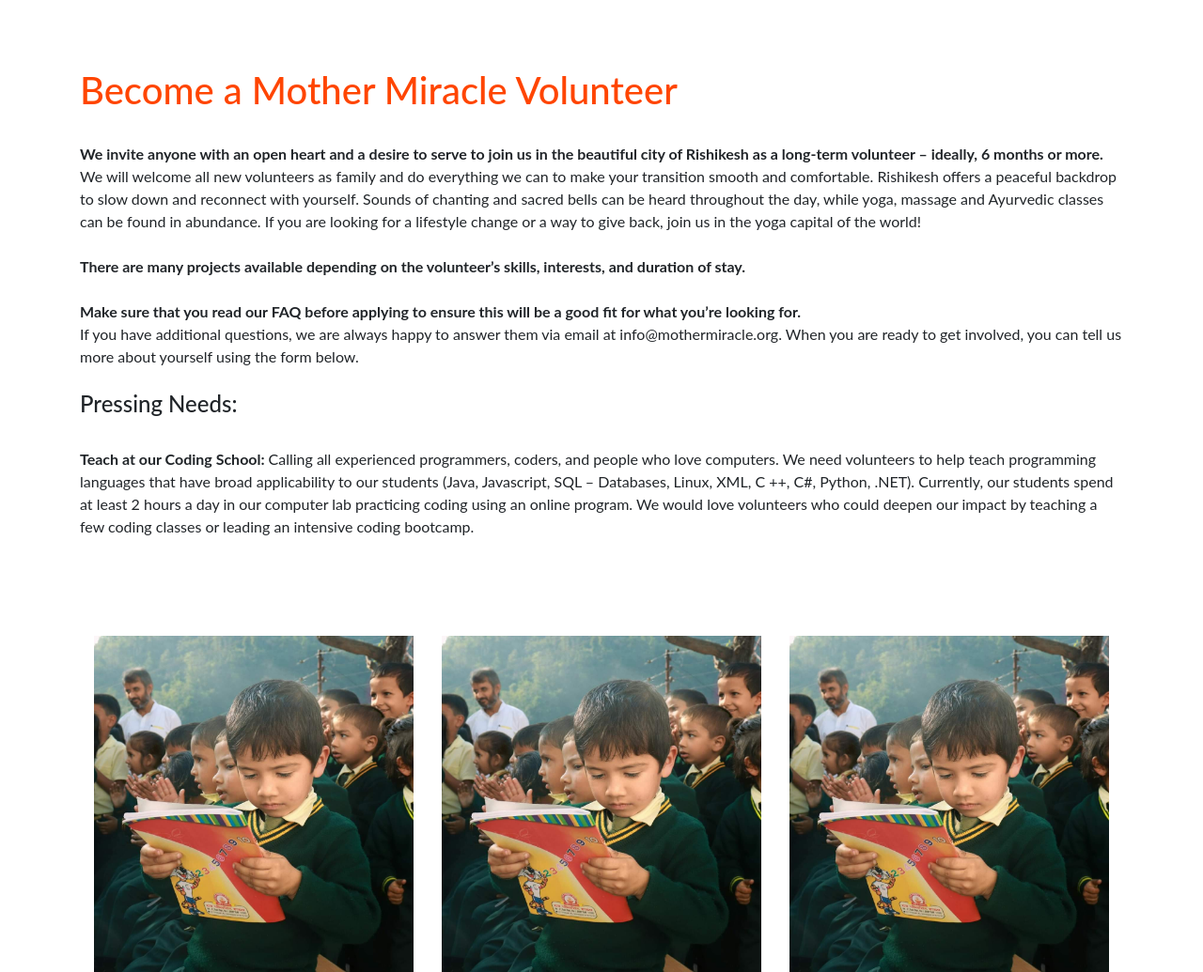
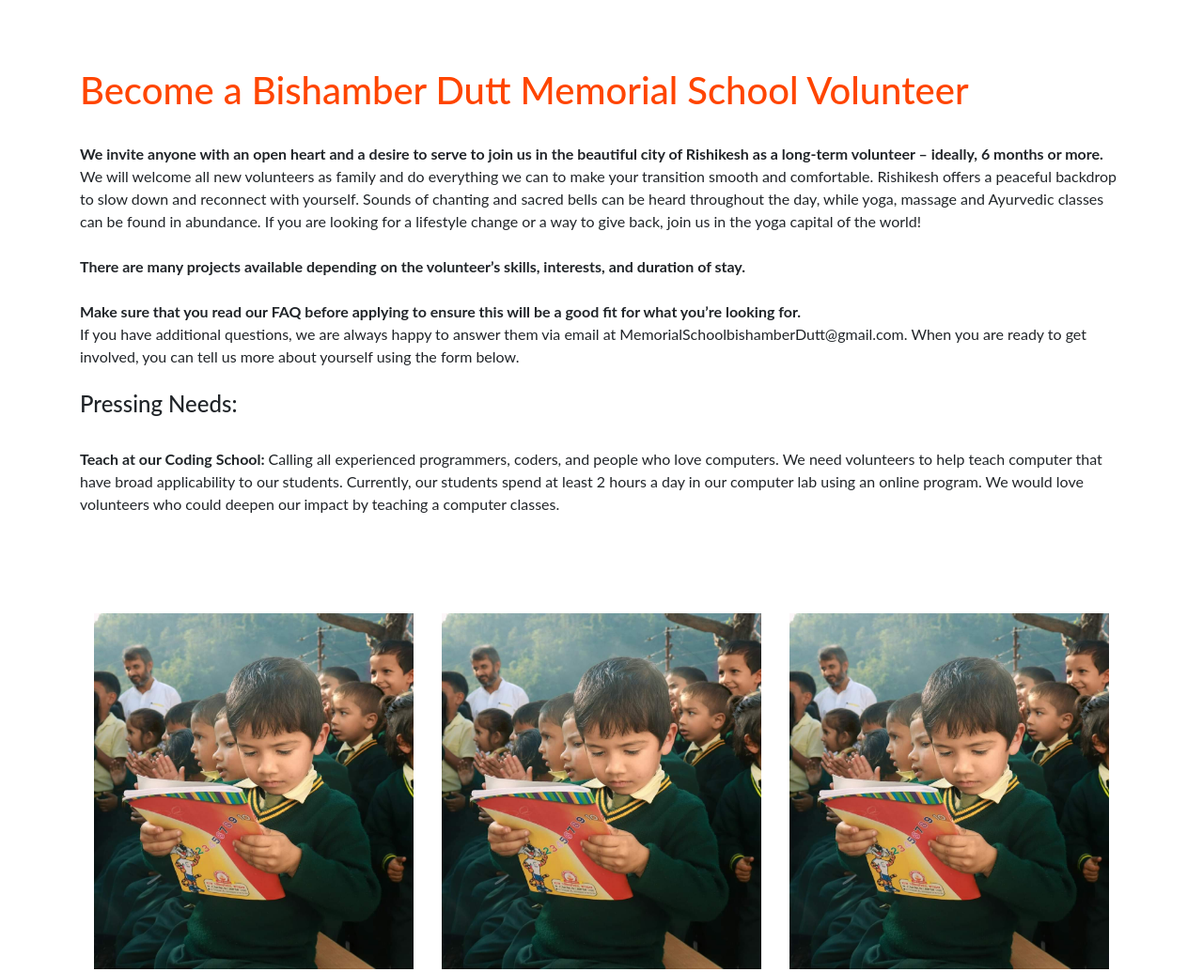
Before and after one commit to shiv2025/school, a plain HTML site: page pages/volunteer.html in a window 1280 px wide. Shown: the part 861-1896 px from the top of the page at 94% size. Drawn offline with nearby package versions, Linux system fonts and the light colour scheme.

Commit message:
updated names

```diff
--- a/pages/volunteer.html
+++ b/pages/volunteer.html
@@ -325,16 +325,16 @@
 
 <img width="100%"src="../images/IMG-20210206-WA0006.jpg">
 <div class="container" style="text-align: left;padding-top:10vh;">
-<h1>Become a Mother Miracle Volunteer</h1><br>
+<h1>Become a Bishamber Dutt Memorial School Volunteer</h1><br>
 <b>We invite anyone with an open heart and a desire to serve to join us in the beautiful city of Rishikesh as a long-term volunteer – ideally, 6 months or more.</b><br>
 <a>We will welcome all new volunteers as family and do everything we can to make your transition smooth and comfortable. Rishikesh offers a peaceful backdrop to slow down and reconnect with yourself. Sounds of chanting and sacred bells can be heard throughout the day, while yoga, massage and Ayurvedic classes can be found in abundance.
      If you are looking for a lifestyle change or a way to give back, join us in the yoga capital of the world! </a><br><br>
 <b>There are many projects available depending on the volunteer’s skills, interests, and duration of stay. <br><br>
 
     Make sure that you read our FAQ before applying to ensure this will be a good fit for what you’re looking for. </b><br>
-    <a>If you have additional questions, we are always happy to answer them via email at info@mothermiracle.org. When you are ready to get involved, you can tell us more about yourself using the form below.</a>
+    <a>If you have additional questions, we are always happy to answer them via email at MemorialSchoolbishamberDutt@gmail.com. When you are ready to get involved, you can tell us more about yourself using the form below.</a>
    <br> <br><h4>Pressing Needs: </h4><br>
-    <b>Teach at our Coding School: </b><a>Calling all experienced programmers, coders, and people who love computers. We need volunteers to help teach programming languages that have broad applicability to our students (Java, Javascript, SQL – Databases, Linux, XML, C ++, C#, Python, .NET). Currently, our students spend at least 2 hours a day in our computer lab practicing coding using an online program. We would love volunteers who could deepen our impact by teaching a few coding classes or leading an intensive coding bootcamp.</a><br>
+    <b>Teach at our Coding School: </b><a>Calling all experienced programmers, coders, and people who love computers. We need volunteers to help teach computer that have broad applicability to our students. Currently, our students spend at least 2 hours a day in our computer lab using an online program. We would love volunteers who could deepen our impact by teaching a computer classes.</a><br>
     <br>
     <div class="row" style="margin: auto;text-align: center;">
     <div class="col-sm"><img class="pic" src="../images/IMG-20210206-WA0005.jpg" ALIGN="left"></div>
@@ -446,11 +446,11 @@
           </div>
             </div>
         <br>
-                  <div class="" onclick="add(4)"><h5>&nbsp;&nbsp; Does Mother Miracle have a religious affiliation? &nbsp; <span ><i class="fa fa-chevron-down"></i></span></h5><br>
+                  <div class="" onclick="add(4)"><h5>&nbsp;&nbsp; Does DDMS have a religious affiliation? &nbsp; <span ><i class="fa fa-chevron-down"></i></span></h5><br>
                     <div class="summer" style="background-color: rgb(224, 219, 219);padding-bottom:10px">
                         <div style="text-align: left;background-color:white;padding:10px;border-radius:10px;color:black">
                             <b></b><br><br>
-                               <a>Mother Miracle School welcomes people of all faith backgrounds and is not associated with any religion. The volunteer must NOT, under any circumstances, attempt to convert students, fellow volunteers, students’ families, or anyone else associated with Mother Miracle School to any religion.
+                               <a>BDMS School welcomes people of all faith backgrounds and is not associated with any religion. The volunteer must NOT, under any circumstances, attempt to convert students, fellow volunteers, students’ families, or anyone else associated with Mother Miracle School to any religion.
                                    Please respect the religious beliefs and customs of the local people and avoid any action which has the potential to offend or convert.</a><br><br>
 
                             </div>
```
